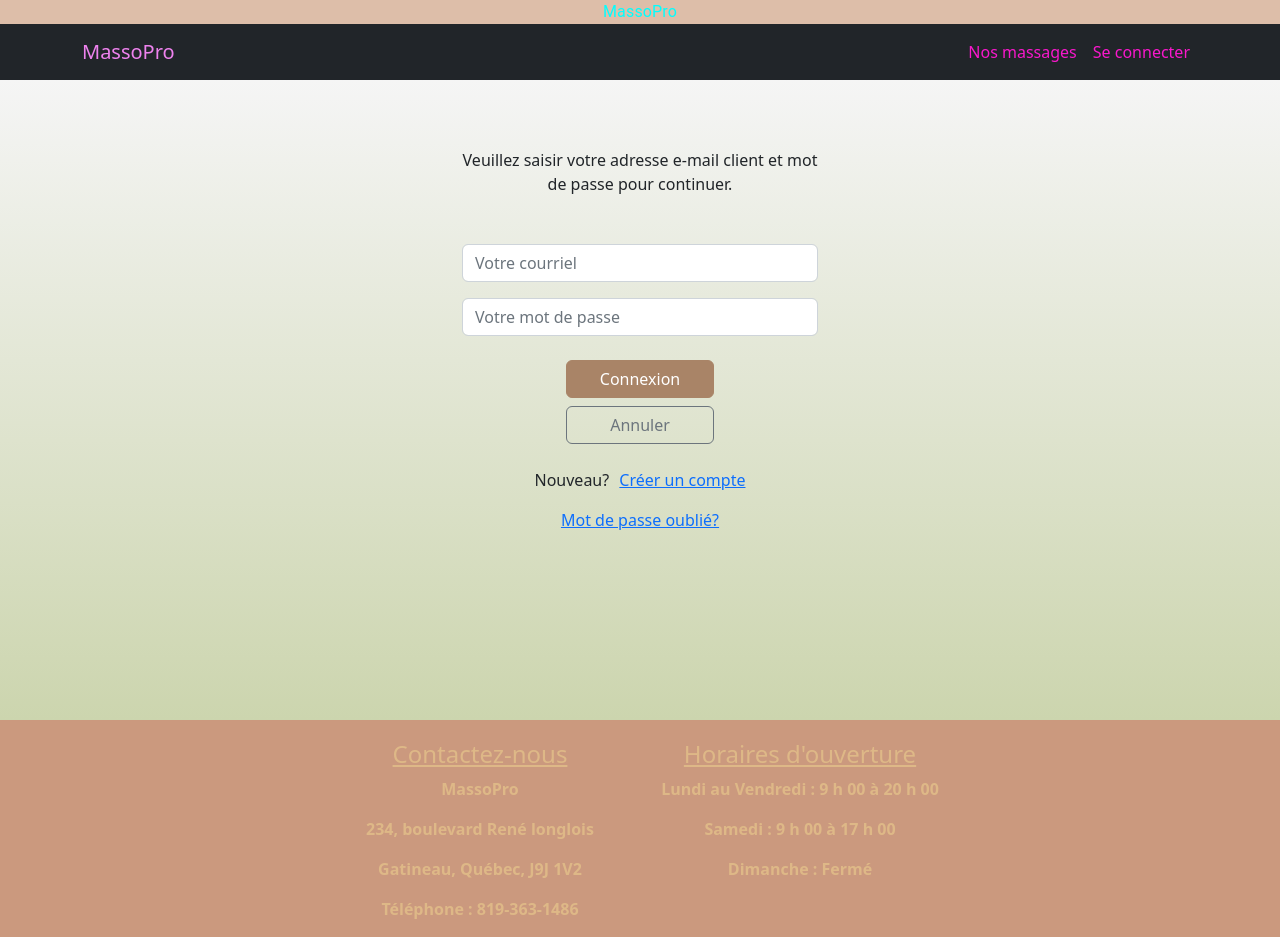
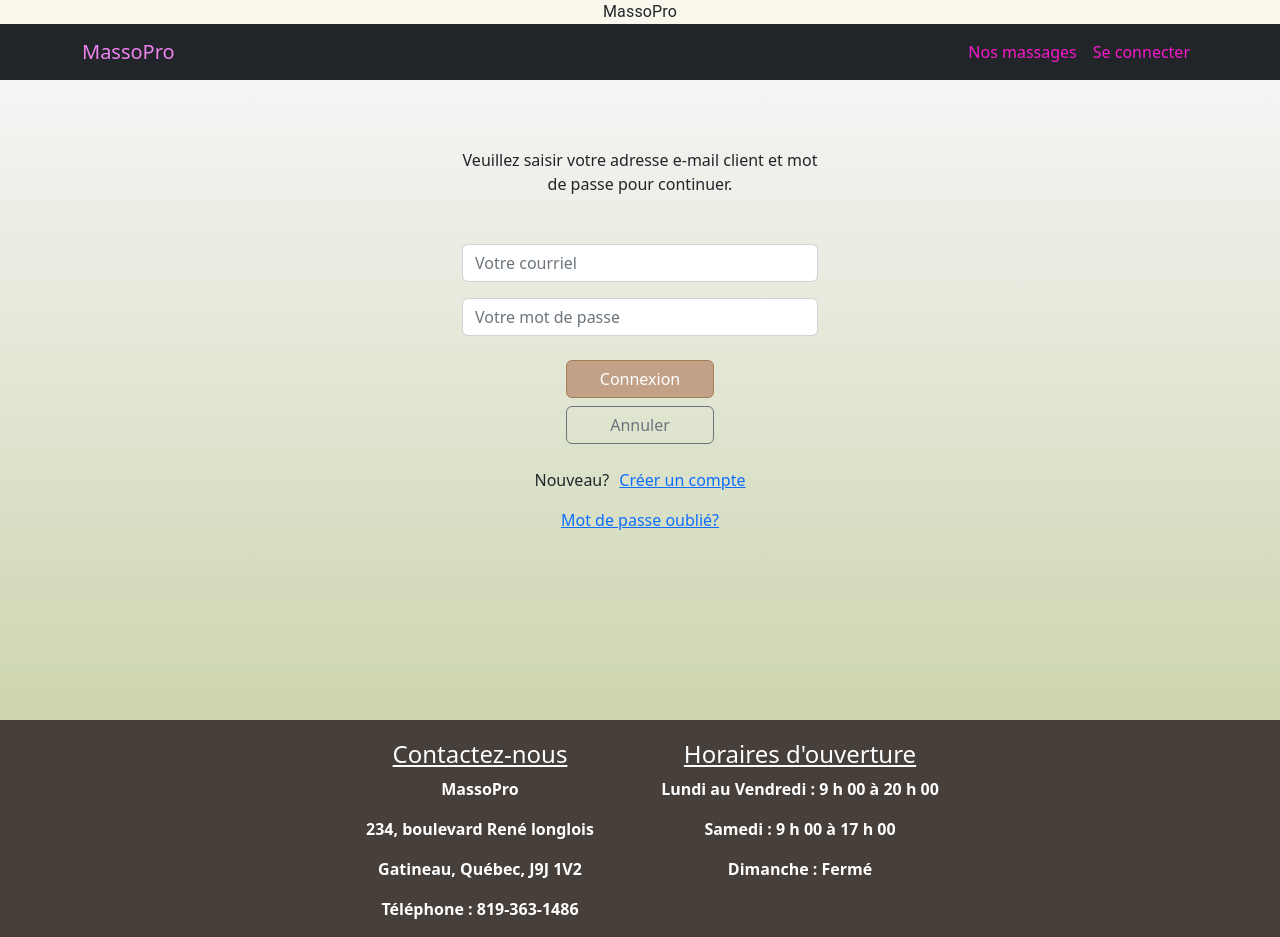
Before and after one commit to klibra007/MassoPro_Frontend, a React (Create React App) app: page /connexion in a window 1280 px wide. Built offline with nearby package versions, Linux system fonts and the light colour scheme.

Commit message:
Updated button styles

```diff
--- a/src/App.css
+++ b/src/App.css
@@ -107,7 +107,7 @@
   /* margin-left: 100px; */
 }
 
-#therap1 {
+/* #therap1 {
   height: 400px;
   background-image: url('../images/therapi.jpg');
   width: 700px;
@@ -137,7 +137,7 @@
   width: 700px;
   margin: 20px;
 
-}
+} */
 
 #therapText1 {
 
--- a/src/composants/Admin/ConfirmDialog.js
+++ b/src/composants/Admin/ConfirmDialog.js
@@ -29,8 +29,8 @@ const ConfirmDialog = (props) => {
       </DialogContent>
       <DialogActions>
         <Button
-          variant="contained"
           onClick={closeDialog}
+          className="btn-secondary"
         >{txtCancel}</Button>
         <Button
           variant="contained"
--- a/src/composants/Admin/PageListeDurees.js
+++ b/src/composants/Admin/PageListeDurees.js
@@ -216,7 +216,7 @@ export default function PageListeDurees() {
                         </DialogContentText>
                     </DialogContent>
                     <DialogActions>
-                        <Button onClick={handleClose}>Non</Button>
+                        <Button className="btn-secondary" onClick={handleClose}>Non</Button>
                         <Button autoFocus onClick={handleDeleteDuree}>Oui</Button>
                     </DialogActions>
                 </Dialog>
--- a/src/composants/Admin/PageListeServices.js
+++ b/src/composants/Admin/PageListeServices.js
@@ -216,7 +216,7 @@ export default function PageListeServices() {
                         </DialogContentText>
                     </DialogContent>
                     <DialogActions>
-                        <Button onClick={handleClose}>Non</Button>
+                        <Button className="btn-secondary" onClick={handleClose}>Non</Button>
                         <Button autoFocus onClick={handleDeleteService}>Oui</Button>
                     </DialogActions>
                 </Dialog>
@@ -240,16 +240,16 @@ export default function PageListeServices() {
                     {servicesTab.map(srv => {
                         return (
                             <TableRow className="text-start" key={srv.id}>
-                                <TableCell className="test-top">{srv.id}</TableCell>
+                                <TableCell className="text-top">{srv.id}</TableCell>
                                 <TableCell >{srv.nomService}</TableCell>
                                 <TableCell>{srv.description}</TableCell>
                                 <TableCell sx={{ whiteSpace: 'nowrap' }}>
-                                    {srv.estActif === 1 ? (<Link onClick={() => handleDisableService()}><CheckCircleOutlineOutlinedIcon /></Link>
-                                    ) : (<Link onClick={() => handleEnableService()}><HighlightOffIcon /></Link>)
+                                    {srv.estActif === 1 ? (<Link onClick={() => handleDisableService()}><CheckCircleOutlineOutlinedIcon className='app-icon app-icon-active' /></Link>
+                                    ) : (<Link onClick={() => handleEnableService()}><HighlightOffIcon className='app-icon app-icon-inactive'/></Link>)
                                     }
-                                    <Link onClick={() => handleModifyService(srv)}><EditIcon className='idPointerMouse' /></Link>
+                                    <EditIcon className='app-icon' onClick={() => handleModifyService(srv)}/>
                                     {/* <Link href='/admin/services/form'><EditIcon /></Link> */}
-                                    <Link onClick={() => handleConfirmDeleteService(srv)}><DeleteForeverOutlinedIcon className='idPointerMouse' /></Link>
+                                        <DeleteForeverOutlinedIcon className='app-icon' onClick={() => handleConfirmDeleteService(srv)}/>
                                 </TableCell>
                             </TableRow>
                         )
@@ -288,7 +288,22 @@ export default function PageListeServices() {
             </Grid>
             <ConfirmDialog />
 
-            <FullScreenDialog setOpen={setOpen2} open={open2} setService={setService} setDescription={setDescription} handleAddService={handleAddService} service={service} description={description} modificationService={modificationService} handleModifyService={handleModifyService} alignment={alignment} setAlignment={setAlignment} handleValidateModification={handleValidateModification} serviceSelectionne={serviceSelectionne} boolService={boolService}/>
+            <FullScreenDialog
+                setOpen={setOpen2}
+                open={open2}
+                setService={setService}
+                setDescription={setDescription}
+                handleAddService={handleAddService}
+                service={service}
+                description={description}
+                modificationService={modificationService}
+                handleModifyService={handleModifyService}
+                alignment={alignment}
+                setAlignment={setAlignment}
+                handleValidateModification={handleValidateModification}
+                serviceSelectionne={serviceSelectionne}
+                boolService={boolService}
+            />
 
             <Snackbar sx={{marginTop: 14, marginLeft: 19}} open={open3} autoHideDuration={1000} onClose={handleClose2} anchorOrigin={{vertical: 'top', horizontal: 'center'}} >
                 <Alert  severity="success" sx={{ width: '100%' }}>
--- a/src/composants/PageConnexion.js
+++ b/src/composants/PageConnexion.js
@@ -89,7 +89,7 @@ export default function PageConnexion() {
                             <p id='idErreur'></p>
                         </Form.Group>
                         <Stack gap={2} className="col-md-5 mx-auto mt-4">
-                            <Button  style={{ backgroundColor: "#a98467" ,borderColor: "#a98467" }} variant='primary' onClick={handleClickConnexion}>Connexion</Button>
+                            <Button  variant='primary' onClick={handleClickConnexion}>Connexion</Button>
                             <Button type="reset" variant='outline-secondary' onClick={handleClickAnnuler}>Annuler</Button>
                         </Stack>
 
--- a/src/composants/PageReservation.js
+++ b/src/composants/PageReservation.js
@@ -21,7 +21,7 @@ export default function PageReservation() {
       return <Box
         sx={{ display: 'grid', gridTemplateColumns: { md: '1fr 1fr 1fr', xs: '1fr 1fr 1fr' }, gap: 2, mt: 3 }}
       >
-        {disponibiliteTab.map((dispo, index) => <Button key={index} variant='contained' sx={{"&:hover": {backgroundColor:"#82654e"}, bgcolor: "#a98467", width: "150px", borderRadius: 5 }} onClick={() => {
+        {disponibiliteTab.map((dispo, index) => <Button key={index} variant='contained'  onClick={() => {
           onClickHeuresReservation(dispo);
         }}>{dispo.heureDebut}</Button>)}
       </Box>
--- a/src/styles.css
+++ b/src/styles.css
@@ -2,20 +2,20 @@ body{
     background-color: #faf8ed !important;
 }
 
-#idFooter{
+/* #idFooter{
     background-color: #CB997E;
     color: burlywood;
-}
+} */
 
-#idHeader{
+/* #idHeader{ */
     /* background-color: #6B705C; */
     /* background-color: #CB997E; */
-    background-color: #DDBEA9;
-}
+    /* background-color: #DDBEA9;
+} */
 
-#idHeader p{
+/* #idHeader p{
    color: aqua;
-}
+} */
 
 .navbar{
     /* background-color: #CB997E !important; */
@@ -61,7 +61,7 @@ body{
 
 .app-icon{
     cursor: pointer;
-    color: brown;
+    color: #82654e;
     margin: 0px 10px;
 }
 
@@ -72,11 +72,7 @@ body{
 }
 
 .app-icon.app-icon-inactive{
-    color: orangered;
-}
-
-.idPointerMouse{
-    cursor: pointer;
+    color: gray;
 }
 
 .MuiTableCell-head { font-weight: bold !important;}
@@ -85,6 +81,7 @@ body{
 .dureeTextField {text-align: center;}
 
 .MuiButton-root {border: 1px solid #666 !important; }
+
 .primary-button {
     background-color: brown !important;
     color: white !important;
@@ -101,6 +98,86 @@ body{
     background-color: white;
 }
 
-.cardReservation{
+.cardReservation {
     height: "150px";
 }
+
+/* Generic button styling */
+
+.MuiButtonBase-root,
+.btn.btn-primary,
+.MuiDialogActions-root .MuiButtonBase-root {
+    background-color:#a98467;
+    border-radius: 5;
+    border-color: #a38055;
+    color: white;
+}
+
+.MuiButtonBase-root:hover,
+.btn.btn-primary:hover,
+.MuiDialogActions-root .MuiButtonBase-root:hover  {
+    background-color:#82654e;
+    border-color: #a38055;
+}
+
+.App .MuiButtonBase-root:active,
+.App .btn.btn-primary:active,
+.App :not(.btn-check) + .btn:active,
+.MuiDialogActions-root .MuiButtonBase-root:active {
+    background-color:#534c30;
+    border-color: #a38055;
+}
+
+.MuiButtonBase-root.btn-secondary{
+    background-color: #6c757d;
+}
+
+.MuiButtonBase-root.btn-secondary:hover{
+    background-color:#5c636a;
+}
+
+
+
+
+/* End Generic button styling */
+
+/* Available times for booking in PageReservation */
+
+.MuiBox-root .MuiButtonBase-root, .btn.btn-primary {
+    background-color:#c3a188;
+    border-color: #a38055;
+}
+
+.MuiBox-root .MuiButtonBase-root:hover, .App .btn.btn-primary:hover {
+    background-color:#82654e;
+    border-color: #a38055;
+}
+
+/* End Available times for booking in PageReservation */
+
+/* Calendar */
+.App .MuiPickersDay-root:active{
+    background-color:#82654e;
+}
+
+.App .MuiPickersDay-root.Mui-selected{
+    background-color:#82654e;
+}
+
+.App .MuiPickersDay-root.Mui-selected:hover,
+.App .MuiPickersDay-root:focus.Mui-selected{
+    background-color:#82654e;
+}
+
+/* End Calendar */
+
+
+
+.MuiButtonBase-root.MuiToggleButton-root.Mui-selected {
+    background-color: #c3a188;
+    color: white;
+}
+
+.MuiButtonBase-root.MuiToggleButton-root.Mui-selected:hover {
+    background-color: #a98467;
+}
```
